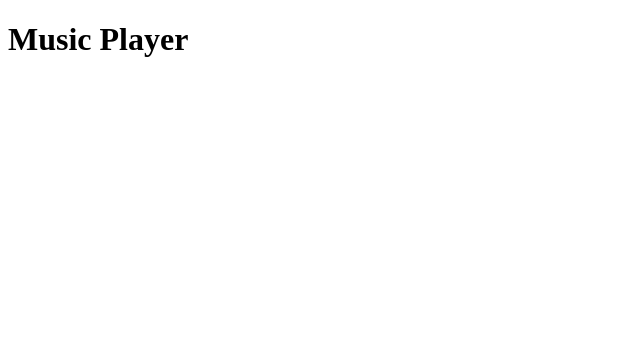
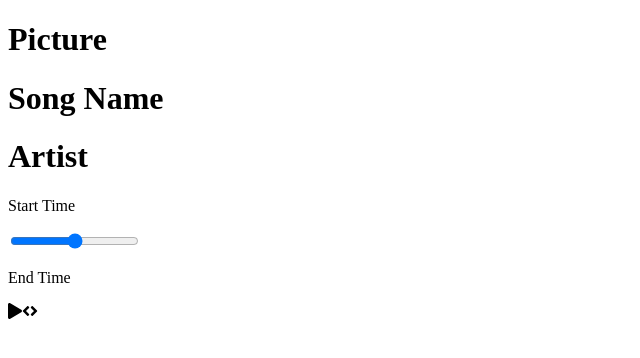
Before and after one commit to farahanasuhaimi/React-Course-with-DevEd, a React (Create React App) app in the folder music-player/: page / in a window 1280 px wide. Shown: the top 358 px of the page, without its empty margins (0-640 px from the left). Built offline with nearby package versions, Linux system fonts and the light colour scheme.

Commit message:
update the files in music player

```diff
--- a/music-player/package.json
+++ b/music-player/package.json
@@ -3,6 +3,9 @@
   "version": "0.1.0",
   "private": true,
   "dependencies": {
+    "@fortawesome/fontawesome-svg-core": "^1.2.34",
+    "@fortawesome/free-solid-svg-icons": "^5.15.2",
+    "@fortawesome/react-fontawesome": "^0.1.14",
     "@testing-library/jest-dom": "^5.11.9",
     "@testing-library/react": "^11.2.5",
     "@testing-library/user-event": "^12.7.0",
--- a/music-player/src/App.js
+++ b/music-player/src/App.js
@@ -1,8 +1,11 @@
+import Player from './components/Player'
+import Song from './components/Song'
 
 function App() {
   return (
     <div className="App">
-      <h1>Music Player</h1>
+        <Song />
+        <Player />
     </div>
   );
 }
--- /dev/null
+++ b/music-player/src/components/Player.js
@@ -0,0 +1,22 @@
+import React from 'react'
+import {FontAwesomeIcon} from '@fortawesome/react-fontawesome'
+import {faPlay, faAngleLeft, faAngleRight} from '@fortawesome/free-solid-svg-icons'
+
+const Player = () => {
+    return (
+        <div className="player">
+           <div className="time-control">
+               <p>Start Time</p>
+               <input type="range"/>
+               <p>End Time</p>
+           </div>
+           <div className="play-control">
+            <FontAwesomeIcon className='play' icon={faPlay} />
+            <FontAwesomeIcon className='skip-back' icon={faAngleLeft} />
+            <FontAwesomeIcon className='skip-forward' icon={faAngleRight} />
+           </div>
+        </div>
+    )
+}
+
+export default Player;
--- /dev/null
+++ b/music-player/src/components/Song.js
@@ -0,0 +1,13 @@
+import React from 'react'
+
+const Song = () => {
+    return (
+        <div className="song-container">
+            <h1>Picture</h1>
+            <h1>Song Name</h1>
+            <h1>Artist</h1>
+        </div>
+    )
+}
+
+export default Song;
```
Also changed, not shown: 1 other file (tests, documents, lock files or other folders).
